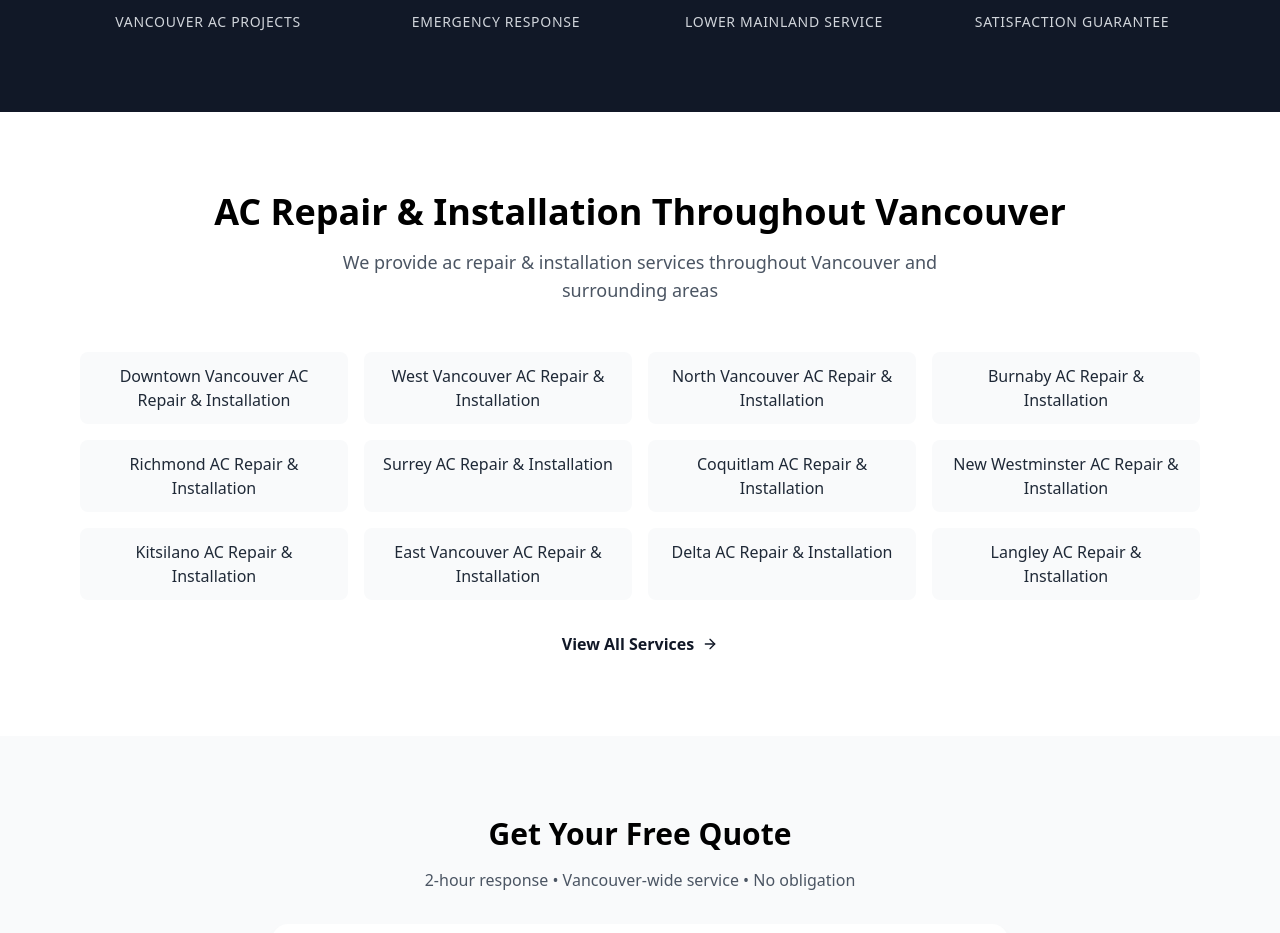
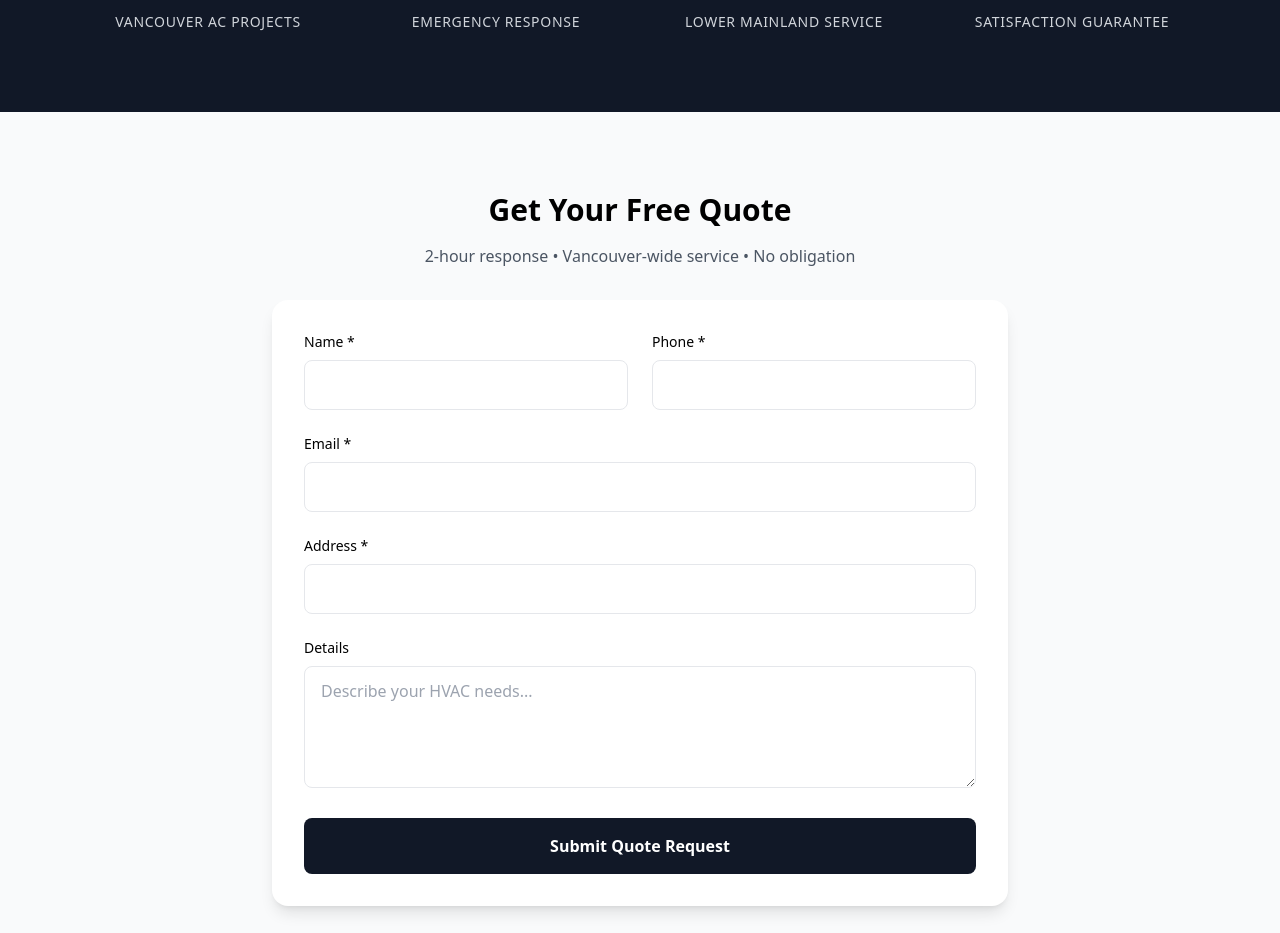
Before and after one commit to ProprietorIvan/AZHVACVANCOUVER, a Next.js app: page /hvac in a window 1280 px wide. Shown: the part 2772-3705 px from the top of the page. Built offline with nearby package versions, Linux system fonts and the light colour scheme.

Commit message:
Remove Service Areas section from all landing pages, add .env.example template
Made-with: Cursor

```diff
--- a/src/components/ServiceLandingPage.tsx
+++ b/src/components/ServiceLandingPage.tsx
@@ -39,28 +39,11 @@ export interface ServiceLandingConfig {
   useSimpleProcess?: boolean;
   /** Stats grid */
   stats?: { value: string; label: string }[];
-  /** Service area neighborhoods */
-  serviceAreas?: string[];
   /** Rich intro content paragraph */
   introContent?: string;
   /** Show emergency banner */
   showEmergencyBanner?: boolean;
 }
-
-const DEFAULT_SERVICE_AREAS = [
-  "Downtown Vancouver",
-  "West Vancouver",
-  "North Vancouver",
-  "Burnaby",
-  "Richmond",
-  "Surrey",
-  "Coquitlam",
-  "New Westminster",
-  "Port Coquitlam",
-  "Delta",
-  "Langley",
-  "White Rock",
-];
 
 const ServiceLandingPage = ({ config }: { config: ServiceLandingConfig }) => {
   const [showSuccess, setShowSuccess] = useState(false);
@@ -156,8 +139,6 @@ const ServiceLandingPage = ({ config }: { config: ServiceLandingConfig }) => {
     { value: "24/7", label: "LOWER MAINLAND SERVICE" },
     { value: "100%", label: "SATISFACTION GUARANTEE" },
   ];
-
-  const serviceAreas = config.serviceAreas ?? DEFAULT_SERVICE_AREAS;
 
   return (
     <>
@@ -346,28 +327,6 @@ const ServiceLandingPage = ({ config }: { config: ServiceLandingConfig }) => {
           </div>
         </section>
 
-        {/* Service Areas */}
-        <section className="py-20 bg-white">
-          <div className="max-w-6xl mx-auto px-4">
-            <h2 className="text-4xl font-bold text-center mb-4">{config.serviceType} Throughout Vancouver</h2>
-            <p className="text-lg text-gray-600 text-center max-w-2xl mx-auto mb-12">
-              We provide {config.serviceType.toLowerCase()} services throughout Vancouver and surrounding areas
-            </p>
-            <div className="grid grid-cols-2 md:grid-cols-3 lg:grid-cols-4 gap-4">
-              {serviceAreas.map((area, i) => (
-                <div key={i} className="bg-gray-50 px-4 py-3 rounded-lg text-center font-medium text-gray-800">
-                  {area} {config.serviceType}
-                </div>
-              ))}
-            </div>
-            <div className="text-center mt-8">
-              <a href="/services" className="inline-flex items-center gap-2 text-gray-900 font-semibold hover:underline">
-                View All Services <ArrowRight className="w-4 h-4" />
-              </a>
-            </div>
-          </div>
-        </section>
-
         {/* Form */}
         <section className="py-20 bg-gray-50" id="contactform">
           <div className="max-w-3xl mx-auto px-4">
--- a/src/pages/commercial-hvac-vancouver/index.tsx
+++ b/src/pages/commercial-hvac-vancouver/index.tsx
@@ -50,7 +50,6 @@ const config: ServiceLandingConfig = {
     { value: "24/7", label: "COMMERCIAL SERVICE" },
     { value: "100%", label: "SATISFACTION GUARANTEE" },
   ],
-  serviceAreas: ["Downtown Vancouver", "Burnaby", "Richmond", "Surrey", "Coquitlam", "New Westminster", "North Vancouver", "West Vancouver", "Delta", "Langley"],
   faqs: [
     { question: "Do you offer commercial HVAC maintenance contracts?", answer: "Yes. We offer customized maintenance plans to keep your commercial HVAC systems running efficiently, prevent breakdowns, and maintain manufacturer warranties. Plans include scheduled visits, priority emergency response, and documentation." },
     { question: "What types of commercial buildings do you serve?", answer: "We serve offices, retail stores, restaurants, hotels, medical facilities, warehouses, and industrial buildings throughout Vancouver and the Lower Mainland. Our team has experience with all commercial HVAC system types." },
--- a/src/pages/hvac/index.tsx
+++ b/src/pages/hvac/index.tsx
@@ -52,7 +52,6 @@ const config: ServiceLandingConfig = {
     { value: "24/7", label: "LOWER MAINLAND SERVICE" },
     { value: "100%", label: "SATISFACTION GUARANTEE" },
   ],
-  serviceAreas: ["Downtown Vancouver", "West Vancouver", "North Vancouver", "Burnaby", "Richmond", "Surrey", "Coquitlam", "New Westminster", "Kitsilano", "East Vancouver", "Delta", "Langley"],
   faqs: [
     {
       question: "How much does AC repair cost in Vancouver?",
```
Also changed, not shown: 1 other file (tests, documents, lock files or other folders).
